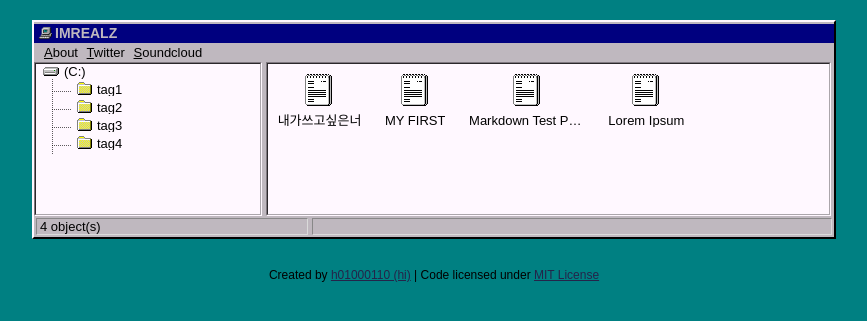
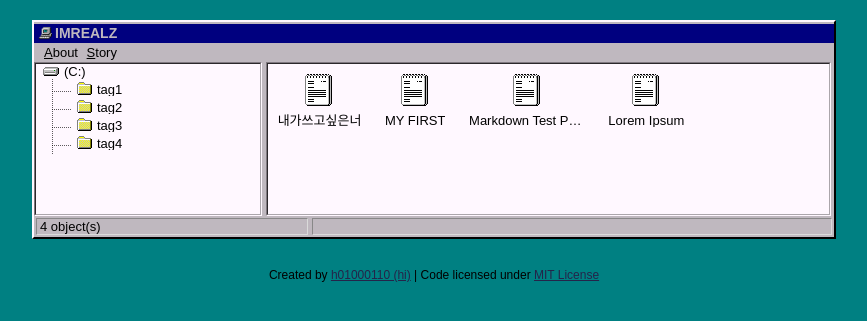
Before and after one commit to imrealz/imrealz.github.com23, a Jekyll site: the page built from index.html, in a window 1280 px wide. Shown: the top 321 px of the page, without its empty margins (206-1073 px from the left). Built offline with Jekyll 4.4.1, drawn with Linux system fonts in a browser that asks for light colours.

Commit message:
Update topbar.html

```diff
--- a/_includes/topbar.html
+++ b/_includes/topbar.html
@@ -1,5 +1,4 @@
 <ul class="topbar">
 	<a href="/me"><li><u>A</u>bout</li></a>
-	<a href="http://twitter.com/h01000110" target="_blank"><li><u>T</u>witter</li></a>
-	<a href="http://soundcloud.com/h01000110" target="_blank"><li><u>S</u>oundcloud</li></a>
+	<a href="https://story.kakao.com/_GUl9C9" target="_blank"><li><u>S</u>tory</li></a>
 </ul>
```
